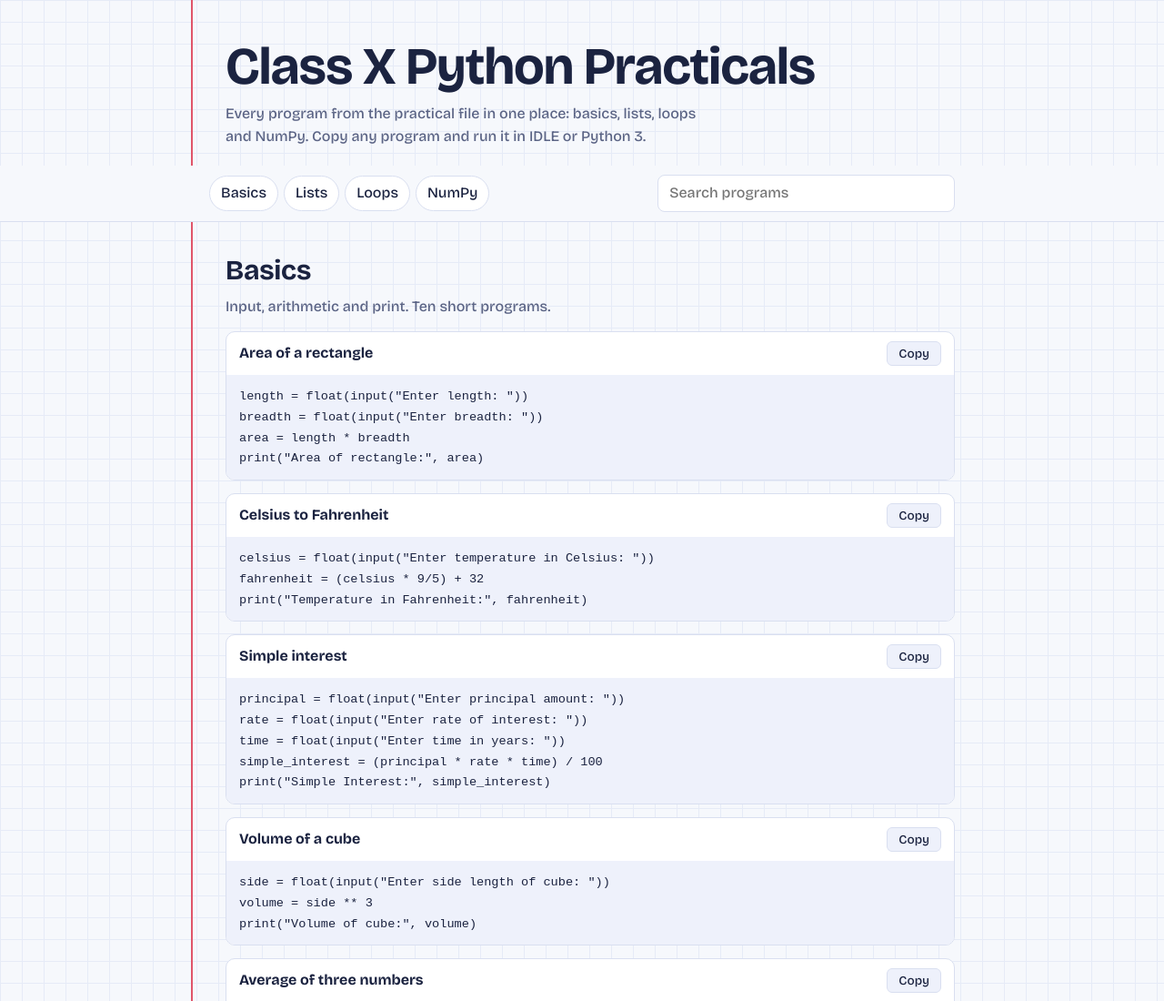
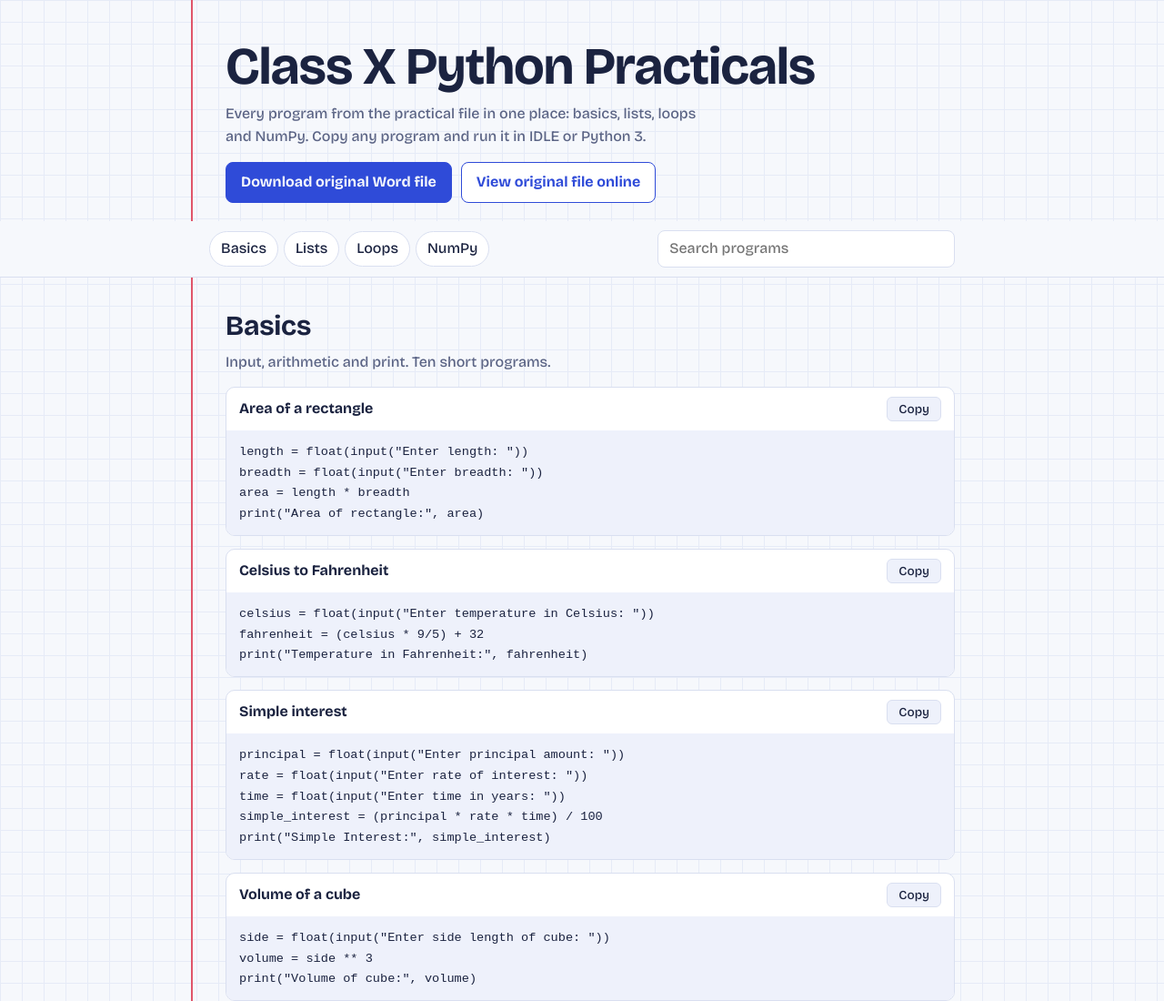
Before and after one commit to shouryadattumunde1-maker/Class-10th-python, a plain HTML site: page index.html in a window 1280 px wide. Shown: the top 1100 px of the page at 91% size. Drawn offline with nearby package versions, Linux system fonts and the light colour scheme.

Commit message:
Add files via upload

```diff
--- a/index.html
+++ b/index.html
@@ -41,12 +41,17 @@ pre{margin:0;padding:12px 14px;background:var(--code);overflow-x:auto;font:400 .
 .empty{display:none;color:var(--mute);padding:30px 0}
 footer{max-width:860px;margin:0 auto;padding:0 20px 40px 36px;color:var(--mute);font-size:.9rem}
 @media(prefers-reduced-motion:reduce){html{scroll-behavior:auto}}
+.dl{display:flex;gap:10px;flex-wrap:wrap;margin-top:16px}
+.dl a{padding:9px 16px;border-radius:8px;border:1px solid var(--acc);color:var(--acc);text-decoration:none;font-weight:700;background:var(--card)}
+.dl a:first-child{background:var(--acc);color:var(--bg)}
+.dl a:hover,.dl a:focus-visible{outline:2px solid var(--acc);outline-offset:2px}
 </style>
 </head>
 <body>
 <header>
 <h1>Class X Python Practicals</h1>
 <p>Every program from the practical file in one place: basics, lists, loops and NumPy. Copy any program and run it in IDLE or Python 3.</p>
+<div class="dl"><a href="CLASS%20X%20PRACTICAL%20final.docx" download>Download original Word file</a><a href="https://view.officeapps.live.com/op/view.aspx?src=https%3A%2F%2Fshouryadattumunde1-maker.github.io%2FClass-10th-python%2FCLASS%20X%20PRACTICAL%20final.docx" target="_blank" rel="noopener">View original file online</a></div>
 </header>
 <nav><div class="bar">
 <div class="tabs" id="tabs"></div>
```
